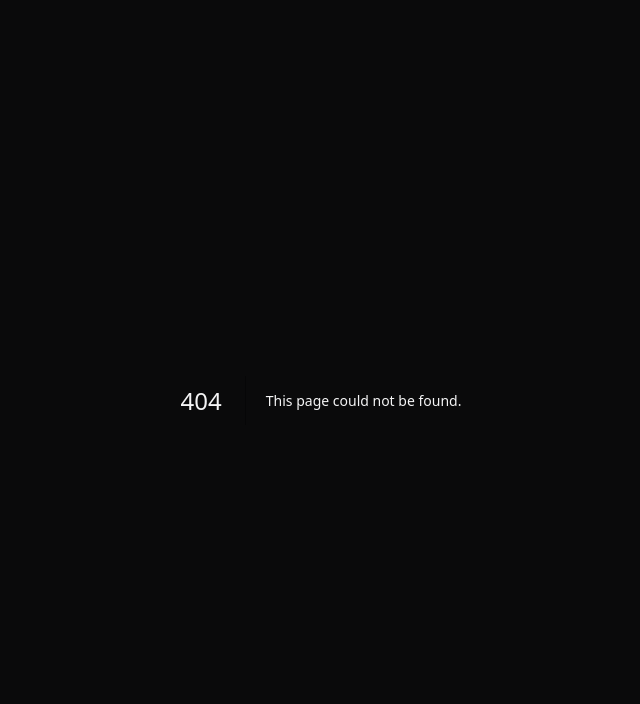
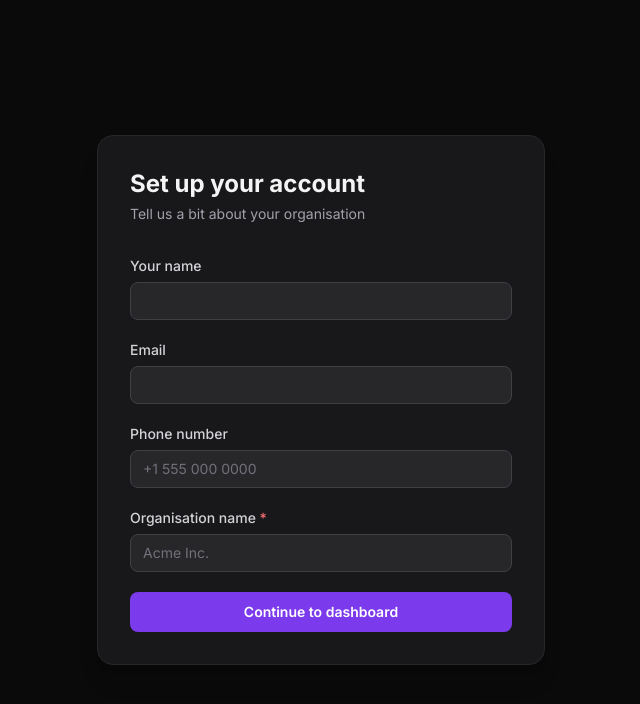
Before and after one commit to wearefast/organiq-v2, a Next.js app in the folder frontend/: page /onboarding in a window 1280 px wide. Before the commit this address had no page. Shown: the top 704 px of the page, without its empty margins (319-959 px from the left). Built offline with nearby package versions, Linux system fonts and the light colour scheme; no server answers.

Commit message:
feat: add sign-up and onboarding pages

```diff
--- /dev/null
+++ b/frontend/src/app/onboarding/page.tsx
@@ -0,0 +1,113 @@
+'use client';
+
+import { useOrganizationList, useUser } from '@clerk/nextjs';
+import { useRouter } from 'next/navigation';
+import { useState } from 'react';
+
+export default function OnboardingPage() {
+  const { createOrganization } = useOrganizationList();
+  const { user } = useUser();
+  const router = useRouter();
+
+  const [orgName, setOrgName] = useState('');
+  const [phone, setPhone] = useState('');
+  const [loading, setLoading] = useState(false);
+  const [error, setError] = useState('');
+
+  async function handleSubmit(e: React.FormEvent) {
+    e.preventDefault();
+    if (!orgName.trim()) {
+      setError('Organisation name is required');
+      return;
+    }
+    setLoading(true);
+    setError('');
+
+    try {
+      // Update user phone number via Clerk
+      if (phone.trim() && user) {
+        await user.update({ unsafeMetadata: { phone } });
+      }
+
+      // Create Clerk organization — triggers organization.created webhook → backend saves it
+      await createOrganization?.({ name: orgName.trim() });
+
+      router.push('/workspaces');
+    } catch (err: any) {
+      setError(err?.errors?.[0]?.message ?? err?.message ?? 'Something went wrong');
+      setLoading(false);
+    }
+  }
+
+  return (
+    <div className="flex min-h-screen items-center justify-center bg-gradient-hero px-6 py-12">
+      <div className="w-full max-w-md rounded-2xl border border-zinc-800 bg-zinc-900 p-8 shadow-xl">
+        <div className="mb-8">
+          <h1 className="text-2xl font-bold text-zinc-100">Set up your account</h1>
+          <p className="mt-1 text-sm text-zinc-400">Tell us a bit about your organisation</p>
+        </div>
+
+        <form onSubmit={handleSubmit} className="space-y-5">
+          {/* Name (pre-filled from Clerk) */}
+          <div>
+            <label className="mb-1.5 block text-sm font-medium text-zinc-300">Your name</label>
+            <input
+              type="text"
+              value={`${user?.firstName ?? ''} ${user?.lastName ?? ''}`.trim()}
+              disabled
+              className="w-full rounded-lg border border-zinc-700 bg-zinc-800 px-3 py-2 text-sm text-zinc-400 cursor-not-allowed"
+            />
+          </div>
+
+          {/* Email (pre-filled from Clerk) */}
+          <div>
+            <label className="mb-1.5 block text-sm font-medium text-zinc-300">Email</label>
+            <input
+              type="email"
+              value={user?.primaryEmailAddress?.emailAddress ?? ''}
+              disabled
+              className="w-full rounded-lg border border-zinc-700 bg-zinc-800 px-3 py-2 text-sm text-zinc-400 cursor-not-allowed"
+            />
+          </div>
+
+          {/* Phone */}
+          <div>
+            <label className="mb-1.5 block text-sm font-medium text-zinc-300">Phone number</label>
+            <input
+              type="tel"
+              placeholder="+1 555 000 0000"
+              value={phone}
+              onChange={(e) => setPhone(e.target.value)}
+              className="w-full rounded-lg border border-zinc-700 bg-zinc-800 px-3 py-2 text-sm text-zinc-100 placeholder-zinc-500 focus:border-violet-500 focus:outline-none focus:ring-1 focus:ring-violet-500"
+            />
+          </div>
+
+          {/* Organisation name */}
+          <div>
+            <label className="mb-1.5 block text-sm font-medium text-zinc-300">
+              Organisation name <span className="text-red-400">*</span>
+            </label>
+            <input
+              type="text"
+              placeholder="Acme Inc."
+              value={orgName}
+              onChange={(e) => setOrgName(e.target.value)}
+              required
+              className="w-full rounded-lg border border-zinc-700 bg-zinc-800 px-3 py-2 text-sm text-zinc-100 placeholder-zinc-500 focus:border-violet-500 focus:outline-none focus:ring-1 focus:ring-violet-500"
+            />
+          </div>
+
+          {error && <p className="text-sm text-red-400">{error}</p>}
+
+          <button
+            type="submit"
+            disabled={loading}
+            className="w-full rounded-lg bg-violet-600 px-4 py-2.5 text-sm font-semibold text-white hover:bg-violet-700 disabled:opacity-50 disabled:cursor-not-allowed transition-colors"
+          >
+            {loading ? 'Setting up…' : 'Continue to dashboard'}
+          </button>
+        </form>
+      </div>
+    </div>
+  );
+}
--- /dev/null
+++ b/frontend/src/app/sign-up/page.tsx
@@ -0,0 +1,17 @@
+import { SignUp } from '@clerk/nextjs';
+import { auth } from '@clerk/nextjs/server';
+import { redirect } from 'next/navigation';
+
+export default async function SignUpPage() {
+  const { userId } = await auth();
+
+  if (userId) {
+    redirect('/onboarding');
+  }
+
+  return (
+    <div className="flex min-h-screen items-center justify-center bg-gradient-hero px-6 py-12">
+      <SignUp routing="hash" fallbackRedirectUrl="/onboarding" />
+    </div>
+  );
+}
--- a/frontend/src/middleware.ts
+++ b/frontend/src/middleware.ts
@@ -7,6 +7,7 @@ const isPublicRoute = createRouteMatcher([
   '/login(.*)',
   '/sign-in(.*)',
   '/sign-up(.*)',
+  '/onboarding(.*)',
   '/api/webhooks(.*)',
 ]);
 
```
